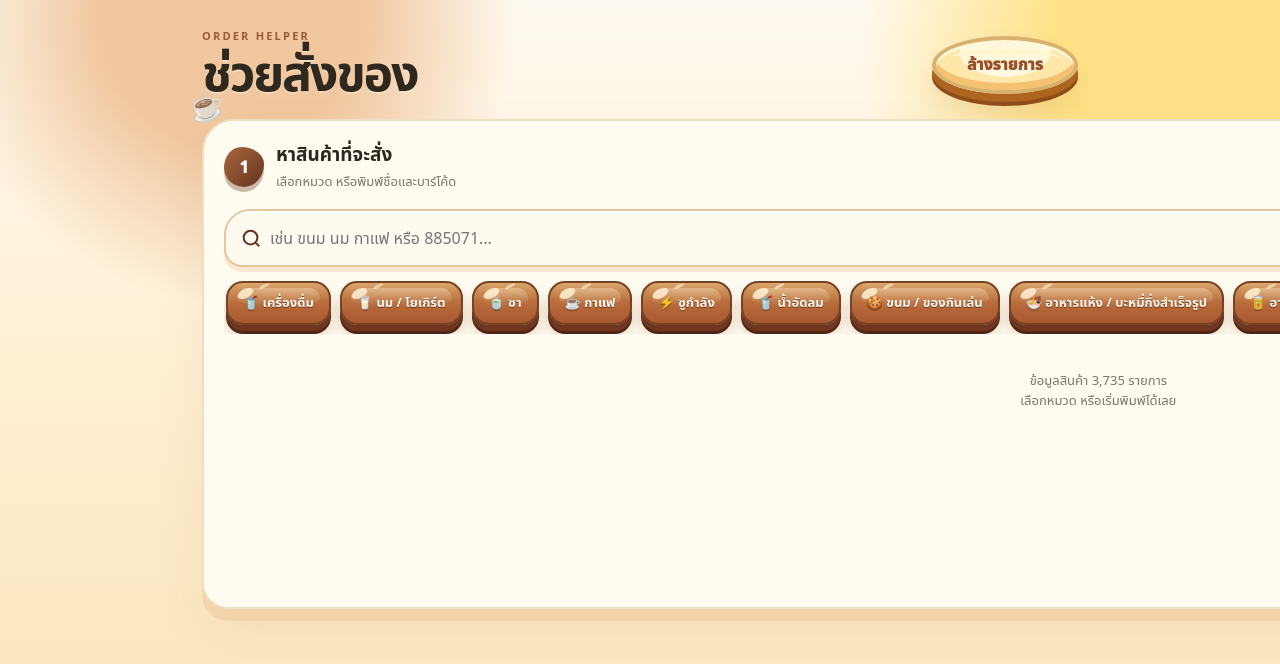
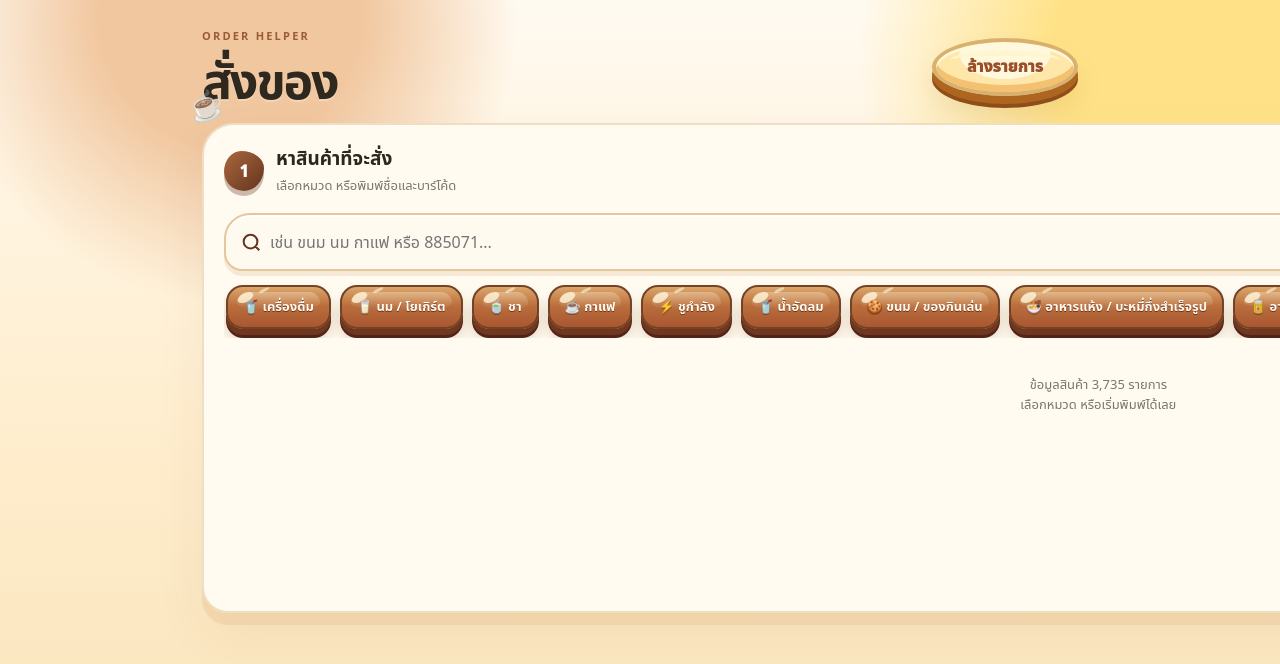
Before and after one commit to g83041507-lab/nudyu, a plain HTML site: page index.html in a window 1280 px wide. Shown: the top 664 px of the page. Drawn offline with Linux system fonts and the light colour scheme.

Commit message:
เปลี่ยนหัวข้อเป็นสั่งของและเพิ่มระยะห่าง

```diff
--- a/index.html
+++ b/index.html
@@ -13,7 +13,7 @@
   <header>
     <div>
       <p class="eyebrow">ORDER HELPER</p>
-      <h1>ช่วยสั่งของ</h1>
+      <h1>สั่งของ</h1>
     </div>
     <button id="clearAll" class="ghost" type="button">ล้างรายการ</button>
   </header>
--- a/style.css
+++ b/style.css
@@ -1,7 +1,7 @@
 :root{--ink:#2c271f;--green:#a9683d;--deep:#65331f;--leaf:#cf9362;--cream:#fff1d7;--cream2:#fff8eb;--paper:#fffdf6;--honey:#ffc86b;--orange:#c97833;--muted:#7c766d;--line:#ead7bd;--danger:#b45442}
 *{box-sizing:border-box}html{background:var(--cream);color:var(--ink);font-family:system-ui,-apple-system,"Noto Sans Thai",sans-serif}body{margin:0;min-height:100vh;padding-bottom:120px;background:radial-gradient(circle at 18% 2%,#f1c79f 0 10%,transparent 22%),radial-gradient(circle at 92% 7%,#ffe287 0 9%,transparent 23%),linear-gradient(180deg,#fffaf1 0,#ffeecf 52%,#f9e3b8 100%);overflow-x:hidden}
 body::before{content:"";position:fixed;inset:0 0 auto 0;height:210px;background:radial-gradient(circle at 12% 34%,#fff 0 3px,transparent 4px),radial-gradient(circle at 76% 18%,#fff 0 4px,transparent 5px),radial-gradient(circle at 86% 66%,#ffc9a0 0 5px,transparent 6px),linear-gradient(135deg,#e7b889cc,#fff2b5aa 46%,#ffd5acaa);clip-path:ellipse(76% 58% at 50% 0);z-index:-1;filter:saturate(1.05)}
-button,input{font:inherit}button{cursor:pointer;-webkit-tap-highlight-color:transparent}header{max-width:920px;margin:auto;padding:28px 22px 18px;display:flex;align-items:center;justify-content:space-between;position:relative}header::before{content:"☕";position:absolute;left:8px;top:86px;font-size:28px;rotate:-18deg;opacity:.75}h1{font-size:clamp(32px,6vw,50px);line-height:1;margin:4px 0;letter-spacing:-.045em;color:#2e281f;text-shadow:0 2px #fff4}.eyebrow{font-size:11px;font-weight:900;letter-spacing:.2em;color:#9a5b36;margin:0}.ghost{position:relative;border:4px solid #d9b16f;background:radial-gradient(ellipse at 50% 24%,#fff8dd 0 46%,#ffe7aa 47% 100%);border-radius:50%;padding:13px 31px;color:#9b4f27;font-weight:950;box-shadow:0 8px 0 #ad651f,0 12px 0 #8f4e19,0 3px 0 #fff9dc inset,0 -7px 0 #f3c170 inset,0 18px 28px #8a4b1d24;transition:.15s;text-shadow:0 1px #fff8;isolation:isolate}
+button,input{font:inherit}button{cursor:pointer;-webkit-tap-highlight-color:transparent}header{max-width:920px;margin:auto;padding:28px 22px 18px;display:flex;align-items:center;justify-content:space-between;position:relative}header::before{content:"☕";position:absolute;left:8px;top:86px;font-size:28px;rotate:-18deg;opacity:.75}h1{font-size:clamp(32px,6vw,50px);line-height:1;margin:0;letter-spacing:-.045em;color:#2e281f;text-shadow:0 2px #fff4}.eyebrow{font-size:11px;font-weight:900;letter-spacing:.2em;color:#9a5b36;margin:0 0 12px}.ghost{position:relative;border:4px solid #d9b16f;background:radial-gradient(ellipse at 50% 24%,#fff8dd 0 46%,#ffe7aa 47% 100%);border-radius:50%;padding:13px 31px;color:#9b4f27;font-weight:950;box-shadow:0 8px 0 #ad651f,0 12px 0 #8f4e19,0 3px 0 #fff9dc inset,0 -7px 0 #f3c170 inset,0 18px 28px #8a4b1d24;transition:.15s;text-shadow:0 1px #fff8;isolation:isolate}
 .ghost::before{content:"";position:absolute;left:10%;right:10%;top:9px;height:13px;border-top:5px solid #fff6cf;border-radius:50%;opacity:.9;pointer-events:none}.ghost::after{display:none}
 .ghost:active,.checkout button:active,.category:active,.more:active{translate:0 4px;box-shadow:0 2px 0 #b96928,0 8px 16px #9b6a2d22}
 main{max-width:920px;margin:auto;padding:0 22px;display:grid;grid-template-columns:1fr 1fr;gap:18px}.search-panel,.cart-panel{background:color-mix(in srgb,var(--paper) 88%,#fff0c8);border:2px solid #f0dec2;border-radius:32px 24px 34px 26px;padding:20px;box-shadow:0 12px 0 #d2873b24,0 22px 55px #6d3a120f;min-height:490px;position:relative}.search-panel::after,.cart-panel::after{content:"";position:absolute;right:18px;top:18px;width:42px;height:42px;background:radial-gradient(circle,#e9c6a1 0 45%,transparent 48%);opacity:.32;border-radius:50%}.step{display:flex;gap:12px;align-items:center;margin-bottom:17px}.step>span{display:grid;place-items:center;width:40px;height:40px;background:linear-gradient(135deg,var(--green),var(--deep));color:white;border-radius:43% 57% 50% 50%/52% 43% 57% 48%;font-weight:950;box-shadow:0 5px 0 #6b351f55}.step h2{font-size:19px;margin:0}.step p{font-size:13px;color:var(--muted);margin:2px 0 0}
```
